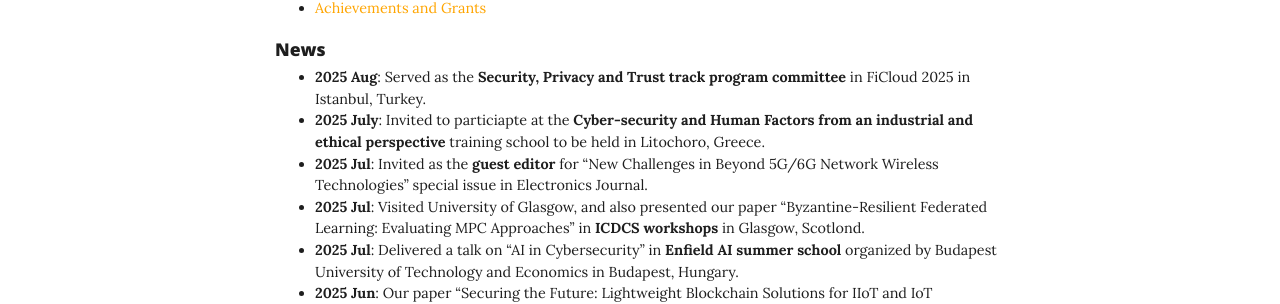
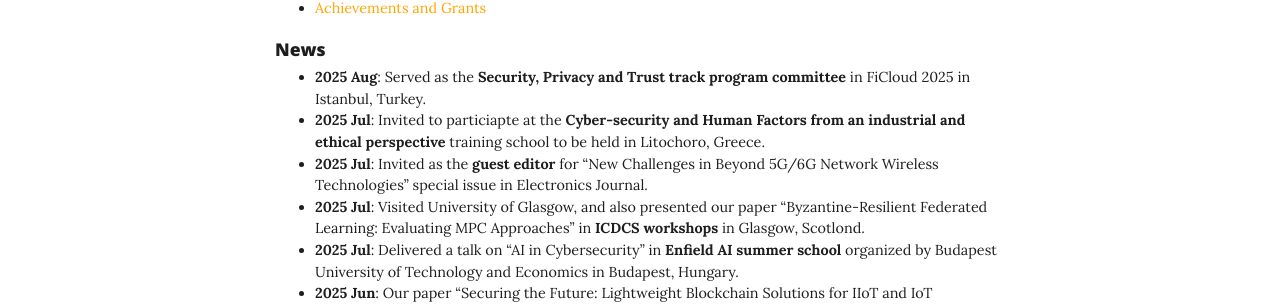
Before and after one commit to malshawki/malshawki.github.io, a Jekyll site: the page built from home.md, in a window 1280 px wide and 900 px high, scrolled down 1146 px. Shown: the part 149-453 px from the top of the window. Built offline with Jekyll 4.4.1, drawn with Linux system fonts in a browser that asks for light colours; comment, search, counter and statistics services are not loaded.

Commit message:
Update home.md

```diff
--- a/home.md
+++ b/home.md
@@ -51,7 +51,7 @@ I work at the intersection of cryptography, distributed systems, and artificial
 
 ### News
 - **2025 Aug**: Served as the **Security, Privacy and Trust track program committee** in FiCloud 2025 in Istanbul, Turkey.
-- **2025 July**: Invited to particiapte at the **Cyber-security and Human Factors from an industrial and ethical perspective** training school to be held in Litochoro, Greece.
+- **2025 Jul**: Invited to particiapte at the **Cyber-security and Human Factors from an industrial and ethical perspective** training school to be held in Litochoro, Greece.
 - **2025 Jul**: Invited as the **guest editor** for "New Challenges in Beyond 5G/6G Network Wireless Technologies" special issue in Electronics Journal.
 - **2025 Jul**: Visited University of Glasgow, and also presented our paper "Byzantine-Resilient Federated Learning: Evaluating MPC Approaches" in **ICDCS workshops** in Glasgow, Scotlond.
 - **2025 Jul**: Delivered a talk on "AI in Cybersecurity" in **Enfield AI summer school** organized by Budapest University of Technology and Economics in Budapest, Hungary.
```
